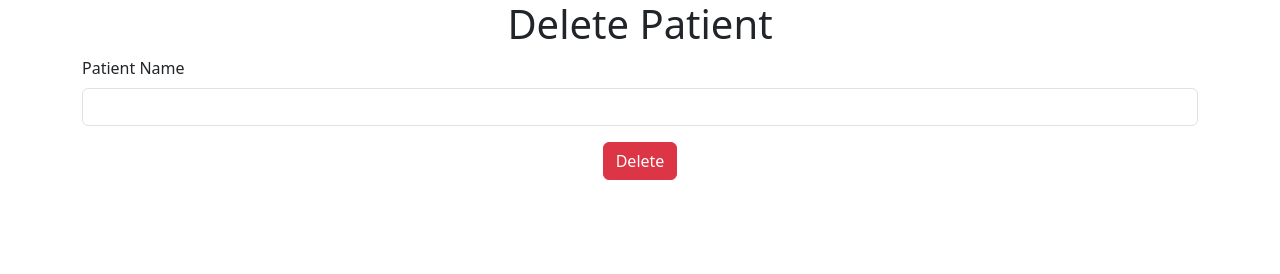
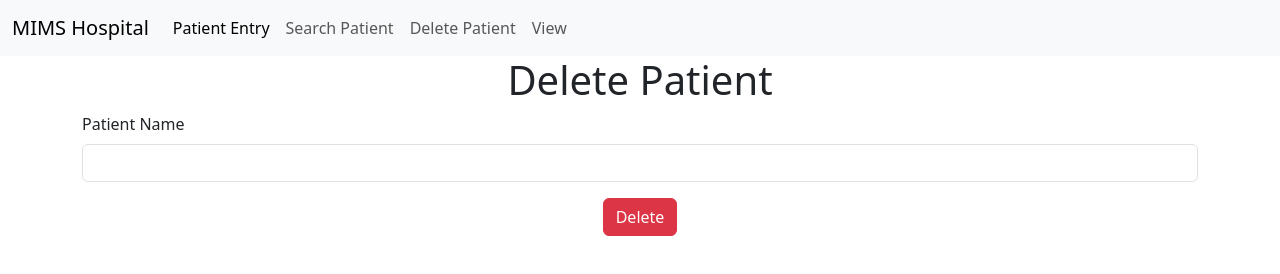
Before and after one commit to sreyalakshmi/patientapp, a plain HTML site: page delete.html in a window 1280 px wide. Drawn offline with nearby package versions, Linux system fonts and the light colour scheme.

Commit message:
updates done

```diff
--- a/delete.html
+++ b/delete.html
@@ -7,6 +7,30 @@
     <title>Document</title>
 </head>
 <body>
+    <nav class="navbar navbar-expand-lg bg-body-tertiary">
+        <div class="container-fluid">
+          <a class="navbar-brand" href="#">MIMS Hospital</a>
+          <button class="navbar-toggler" type="button" data-bs-toggle="collapse" data-bs-target="#navbarNav" aria-controls="navbarNav" aria-expanded="false" aria-label="Toggle navigation">
+            <span class="navbar-toggler-icon"></span>
+          </button>
+          <div class="collapse navbar-collapse" id="navbarNav">
+            <ul class="navbar-nav">
+              <li class="nav-item">
+                <a class="nav-link active" aria-current="page" href="index.html">Patient Entry</a>
+              </li>
+              <li class="nav-item">
+                <a class="nav-link" href="search.html">Search Patient</a>
+              </li>
+              <li class="nav-item">
+                <a class="nav-link" href="delete.html">Delete Patient</a>
+              </li>
+              <li class="nav-item">
+                <a class="nav-link" href="viewall.html">View</a>
+              </li>
+            </ul>
+          </div>
+        </div>
+      </nav>
     <center><h1>Delete Patient</h1></center>
     <div class="container">
         <div class="row g-3">
```
Also changed, not shown: index.html (+24 -0 lines), search.html (+24 -0 lines), viewall.html (+24 -0 lines).
